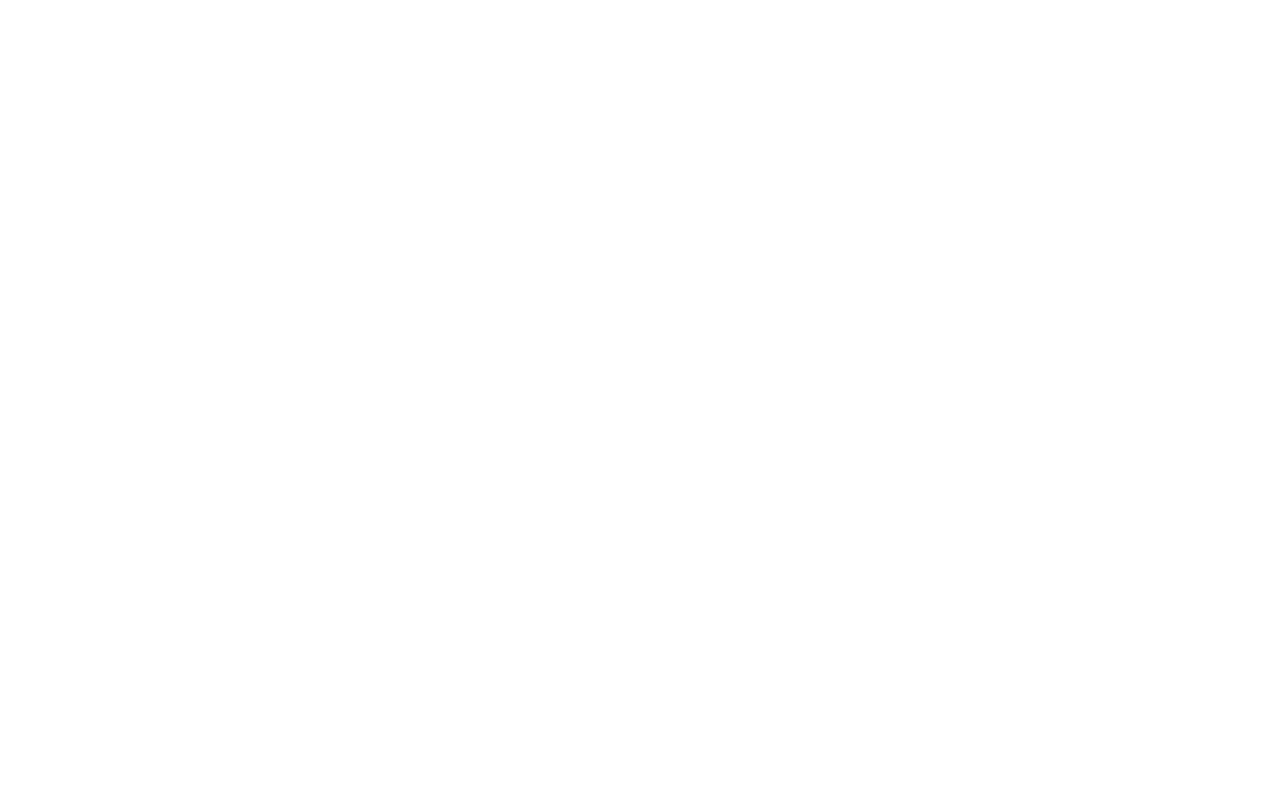
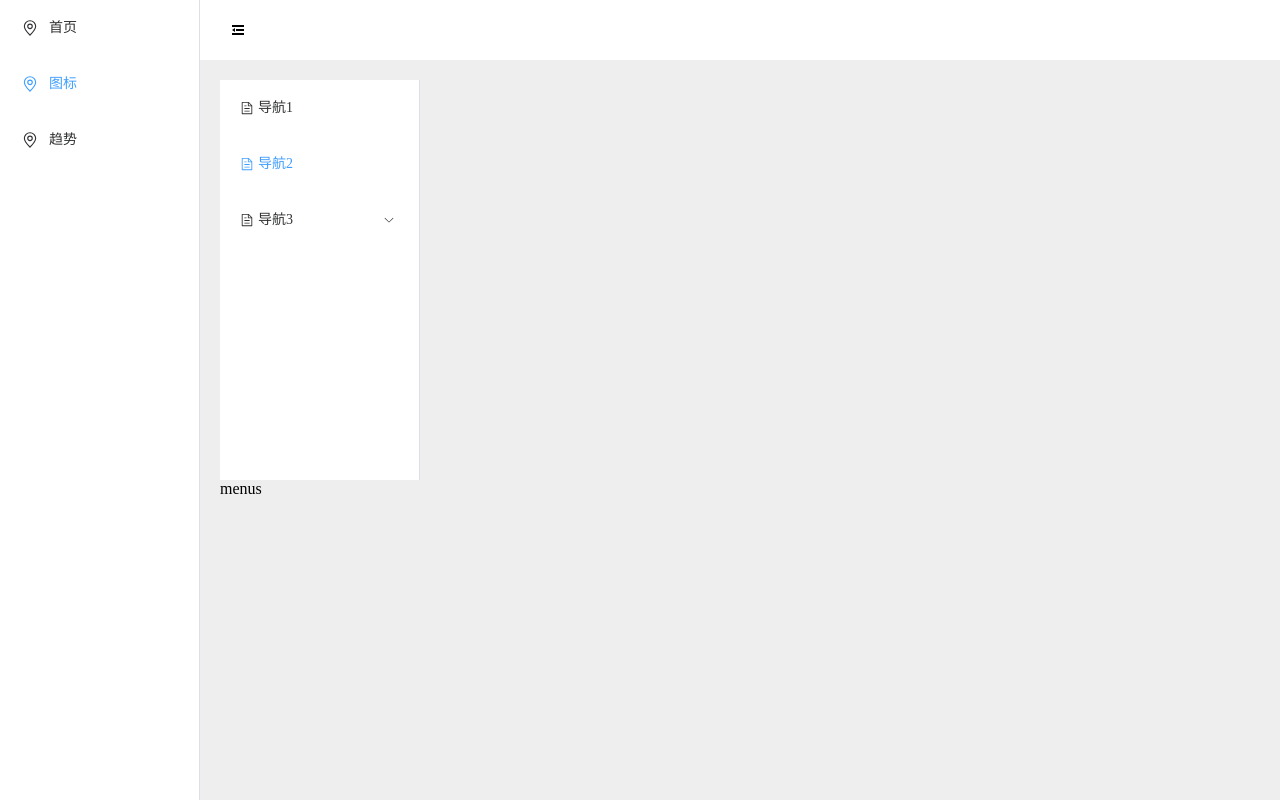
Before and after one commit to xiepengcz/m-components, a Vue app: page /menu in a window 1280 px wide. Before the commit this address had no page. Built offline with nearby package versions, Linux system fonts and the light colour scheme.

Commit message:
完成两层菜单组件的实现

```diff
--- a/package.json
+++ b/package.json
@@ -18,6 +18,7 @@
   },
   "devDependencies": {
     "@vitejs/plugin-vue": "^3.2.0",
+    "@vitejs/plugin-vue-jsx": "^3.0.0",
     "typescript": "^4.6.4",
     "vite": "^3.2.3",
     "vue-tsc": "^1.0.9"
--- a/src/components/index.ts
+++ b/src/components/index.ts
@@ -4,8 +4,9 @@
 import trend from "./trend";
 import notification from "./notification";
 import list from "./list";
+import menu from "./menu";
 
-const components = [chooseArea, chooseIcon, trend, notification, list];
+const components = [chooseArea, chooseIcon, trend, notification, list, menu];
 
 // 这里用于全局引用
 export default {
--- /dev/null
+++ b/src/components/menu/index.ts
@@ -0,0 +1,11 @@
+import { App } from "vue";
+import menu from "./src/index.vue";
+import infiniteMenu from "./src/menu"
+
+// 按需引入 让这个组件可以通过 use的形式使用
+export default {
+  install(app: App) {
+    app.component("m-menu", menu);
+    app.component("m-infinite-menu", infiniteMenu);
+  },
+};
--- /dev/null
+++ b/src/components/menu/src/index.vue
@@ -0,0 +1,49 @@
+<template>
+  <!-- @open="handleOpen" @close="handleClose" -->
+  <el-menu class="el-menu-vertical-demo" :defaultActive="defaultActive" :router="router" v-bind="$attrs">
+    <template v-for="(item, index) in data" :key="index">
+      <el-menu-item v-if="!item.children || !item.children.length" :index="item.index">
+        <component v-if="item.icon" :is="`el-icon-${toLine(item.icon)}`"></component>
+        <span>{{ item.name }}</span>
+      </el-menu-item>
+      <el-sub-menu index="1" v-if="item.children && item.children.length" :index="item.index">
+        <template #title>
+          <component v-if="item.icon" :is="`el-icon-${toLine(item.icon)}`"></component>
+          <span>{{ item.name }}</span>
+        </template>
+        <el-menu-item v-for="(item1, index1) in item.children" :key="index1">
+          <component v-if="item1.icon" :is="`el-icon-${toLine(item1.icon)}`"></component>
+          <span>{{ item1.name }}</span>
+        </el-menu-item>
+      </el-sub-menu>
+    </template>
+  </el-menu>
+
+</template>
+<script lang="ts" setup>
+import { PropType } from "vue";
+import { toLine } from "../../../utils";
+import { MenuItem } from "./types";
+let props = defineProps({
+  data: {
+    type: Array as PropType<MenuItem[]>,
+    required: true,
+  },
+  // 默认选中的菜单
+  defaultActive: {
+    type: String,
+    default: ''
+  },
+  // 是否是路由模式
+  router: {
+    type: Boolean,
+    default: ''
+  }
+});
+console.log(props);
+</script>
+<style lang="scss">
+svg {
+  margin-right: 4px;
+}
+</style>
--- /dev/null
+++ b/src/components/menu/src/menu.tsx
@@ -0,0 +1,34 @@
+import { defineComponent, PropType } from "vue";
+import { toLine } from "../../../utils";
+import { MenuItem } from "./types";
+export default defineComponent({
+  props: {
+    data: {
+      type: Array as PropType<MenuItem[]>,
+      required: true,
+    },
+    // 默认选中的菜单
+    defaultActive: {
+      type: String,
+      default: ''
+    },
+    // 是否是路由模式
+    router: {
+      type: Boolean,
+      default: ''
+    }
+  },
+  setup(props, ctx) {
+    // 封装一个渲染无限层级菜单的方法
+    let renderMenu = (data:MenuItem[]) =>{
+      return data.map((item:MenuItem)=>{
+        // 每个菜单的图标
+      })
+    }
+    return () =>{
+      return (
+        <div>menus</div>
+      )
+    }
+  }
+})
--- /dev/null
+++ b/src/components/menu/src/types.ts
@@ -0,0 +1,7 @@
+export interface MenuItem {
+  icon?:string;
+  i?:string; // 处理后的图标
+  name: string; // 导航名称
+  index: string; // 导航标识
+  children?: MenuItem[] // 子菜单
+}
--- a/src/router/index.ts
+++ b/src/router/index.ts
@@ -27,6 +27,10 @@
         path: "/notification",
         component: () => import("../views/notification/index.vue"),
       },
+      {
+        path: "/menu",
+        component: () => import("../views/menu/index.vue"),
+      },
     ],
   },
 ];
--- /dev/null
+++ b/src/views/menu/index.vue
@@ -0,0 +1,44 @@
+<template>
+  <div>
+    <m-menu defaultActive="2" :data="data1">123</m-menu>
+    <m-infinite-menu defaultActive="2" :data="data2">123</m-infinite-menu>
+  </div>
+</template>
+
+<script lang="ts" setup>
+import { MenuItem } from '../../components/menu/src/types';
+let data1 = [
+  { name: '导航1', index: '1', icon: 'document' },
+  { name: '导航2', index: '2', icon: 'document' },
+  {
+    name: '导航3', index: '3', icon: 'document',
+    children: [{ name: '导航4', index: '4', icon: 'document' },
+    { name: '导航5', index: '5', icon: 'document' }]
+  }
+]
+let data2 = [
+  { name: '导航1', index: '1', icon: 'document' },
+  { name: '导航2', index: '2', icon: 'document' },
+  {
+    name: '导航3', index: '3', icon: 'document',
+    children: [
+      { name: '导航3-1', index: '3-1', icon: 'document' },
+      {
+        name: '导航3-2', index: '3-2', icon: 'document',
+        children: [
+          {
+            name: '导航3-2-1', index: '3-2-1', icon: 'document',
+            children: [
+              { name: '导航3-2-1-1', index: '3-2-1-1', icon: 'document' },
+              { name: '导航3-2-1-2', index: '3-2-1-2', icon: 'document' }
+            ]
+          },
+          { name: '导航3-2-2', index: '3-2-2', icon: 'document' }
+        ]
+      }]
+  }
+]
+</script>
+
+<style lang="scss" scoped>
+</style>
--- a/vite.config.ts
+++ b/vite.config.ts
@@ -1,9 +1,10 @@
 import { defineConfig } from "vite";
 import vue from "@vitejs/plugin-vue";
+import vueJsx from "@vitejs/plugin-vue-jsx"
 
 // https://vitejs.dev/config/
 export default defineConfig({
-  plugins: [vue()],
+  plugins: [vue(), vueJsx()],
   server: {
     port: 8080,
   },
```
Also changed, not shown: 1 other file (tests, documents, lock files or other folders).
